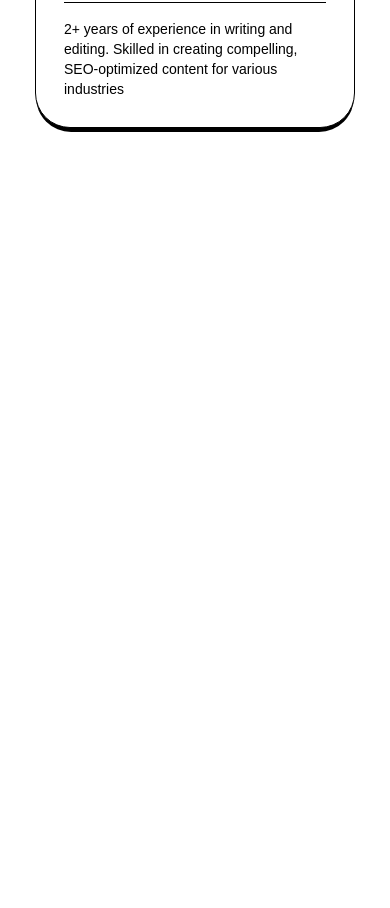
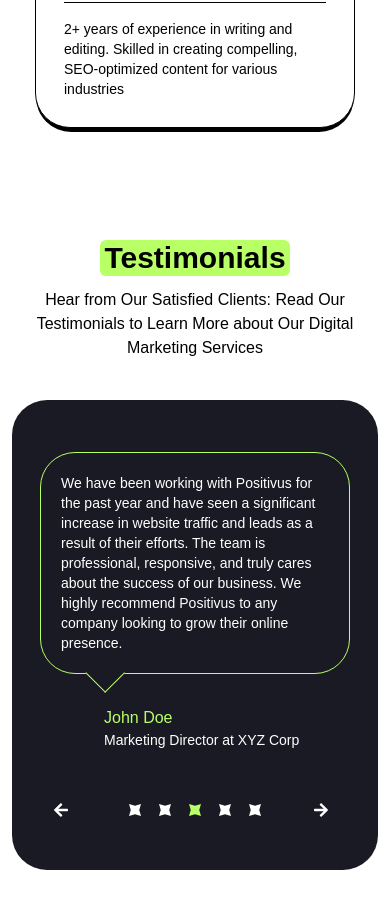
Before and after one commit to photkosee/positivus, a React (Vite) app: page / in a window 390 px wide. Shown: the part 5980-6888 px from the top of the page. Before the commit the page ends 6220 px from the top, so only its background shows below. Built offline with nearby package versions, Linux system fonts and the light colour scheme.

Commit message:
add: testimonial section

```diff
--- a/src/App.tsx
+++ b/src/App.tsx
@@ -5,6 +5,7 @@
 import CaseStudySection from "./components/sections/CaseStudySection";
 import WorkingProcessSection from "./components/sections/WorkingProcessSection";
 import TeamSection from "./components/sections/TeamSection";
+import TestimonialSection from "./components/sections/TestimonialSection";
 
 function App() {
   return (
@@ -15,6 +16,7 @@
         <CaseStudySection />
         <WorkingProcessSection />
         <TeamSection />
+        <TestimonialSection />
       </main>
     </>
   );
--- a/src/components/CaseStudyCarousel.tsx
+++ b/src/components/CaseStudyCarousel.tsx
@@ -22,6 +22,7 @@
       spaceBetween={10}
       className="w-full"
       centeredSlides
+      grabCursor={true}
       breakpoints={{
         550: {
           slidesPerView: 2,
--- /dev/null
+++ b/src/components/TestimonialCarousel.tsx
@@ -0,0 +1,128 @@
+import { useRef, useState } from "react";
+// Import Swiper React components
+import { Swiper, SwiperSlide, SwiperClass } from "swiper/react";
+import { FaArrowLeft, FaArrowRight } from "react-icons/fa";
+
+// Import Swiper styles
+import "swiper/css";
+import "swiper/css/pagination";
+
+import { Testimonial } from "../types";
+
+interface TestimonialCarouselProps {
+  testimonials: Testimonial[];
+}
+
+const TestimonialCarousel = ({ testimonials }: TestimonialCarouselProps) => {
+  const paginationRef = useRef<SwiperClass | null>(null);
+  const [currPage, setCurrPage] = useState<number>(0);
+
+  return (
+    <Swiper
+      slidesPerView={1}
+      spaceBetween={10}
+      className="w-full"
+      initialSlide={Math.round(testimonials.length / 2) - 1}
+      centeredSlides
+      grabCursor={true}
+      breakpoints={{
+        550: {
+          slidesPerView: 1.5,
+          spaceBetween: 15,
+        },
+        1280: {
+          slidesPerView: 2,
+          spaceBetween: 15,
+        },
+      }}
+      onSwiper={(swiper) => {
+        paginationRef.current = swiper;
+      }}
+      onRealIndexChange={(swiper) => {
+        setCurrPage(swiper.activeIndex);
+      }}
+    >
+      {testimonials.map((testimonial, index) => (
+        <SwiperSlide key={index}>
+          <div
+            className="size-full bg-tertiary text-white rounded-main
+            flex flex-col gap-y-8 px-7 md:px-10 text-sm justify-between select-none
+            py-3 md:py-0 min-h-[230px] sm:min-h-[200px] md:min-h-[170px]"
+          >
+            <div
+              className="border border-primary rounded-main p-5 md:p-9 relative
+              before:absolute before:content-[''] before:top-[calc(100%)] before:left-14
+              before:size-7 before:transform before:rotate-45 before:origin-top-right
+              before:border-b before:border-r before:border-primary before:bg-tertiary"
+            >
+              <p>{testimonial.content}</p>
+            </div>
+
+            <div className="flex flex-col pl-16">
+              <p className="text-base text-primary">{testimonial.name}</p>
+              <p>{testimonial.role}</p>
+            </div>
+          </div>
+        </SwiperSlide>
+      ))}
+
+      <div className="flex justify-center items-center gap-x-10 md:gap-x-20 mt-7 md:mt-20">
+        <button
+          onClick={() =>
+            paginationRef.current && paginationRef.current.slidePrev()
+          }
+          className={`size-10 p-2 flex items-center ${
+            currPage === 0 ? "text-neutral-700" : "text-white"
+          }`}
+          disabled={currPage === 0}
+        >
+          <FaArrowLeft />
+        </button>
+
+        <div className="flex gap-x-2.5">
+          {testimonials.map((_, index) => (
+            <button
+              key={index}
+              onClick={() => {
+                if (paginationRef.current) {
+                  paginationRef.current.slideTo(index);
+                  setCurrPage(index);
+                }
+              }}
+              className="text-white size-5 sm:size-7 md:size-9 p-1 flex items-center"
+            >
+              <svg
+                width="14"
+                height="14"
+                viewBox="0 0 14 14"
+                fill="none"
+                xmlns="http://www.w3.org/2000/svg"
+              >
+                <path
+                  d="M7.0099 2.05941L14 0L11.9604 7.0099L14 14L7.0099 11.9604L0 14L2.05941 7.0099L0 0L7.0099 2.05941Z"
+                  fill={`${index === currPage ? "#B9FF66" : "white"}`}
+                />
+              </svg>
+            </button>
+          ))}
+        </div>
+
+        <button
+          onClick={() =>
+            paginationRef.current && paginationRef.current.slideNext()
+          }
+          className={`size-10 p-2 flex items-center ${
+            currPage === testimonials.length - 1
+              ? "text-neutral-700"
+              : "text-white"
+          }`}
+          disabled={currPage === testimonials.length - 1}
+        >
+          <FaArrowRight />
+        </button>
+      </div>
+    </Swiper>
+  );
+};
+
+export default TestimonialCarousel;
--- /dev/null
+++ b/src/components/sections/TestimonialSection.tsx
@@ -0,0 +1,27 @@
+import TestimonialCarousel from "../TestimonialCarousel";
+import testimonials from "../../data/testimonials";
+
+const TestimonialSection = () => {
+  return (
+    <section className="mx-auto max-w-5xl flex flex-col gap-y-10 pt-28 px-3 md:px-7">
+      <div className="w-full flex flex-col lg:flex-row gap-x-10 gap-y-3 items-center">
+        <h3
+          className="text-center lg:text-start text-3xl font-semibold
+          bg-primary px-1 rounded-md"
+        >
+          Testimonials
+        </h3>
+        <p className="max-w-lg mx-auto lg:mx-0 text-wrap text-center lg:text-start">
+          Hear from Our Satisfied Clients: Read Our Testimonials to Learn More
+          about Our Digital Marketing Services
+        </p>
+      </div>
+
+      <div className="bg-tertiary py-10 rounded-main">
+        <TestimonialCarousel testimonials={testimonials} />
+      </div>
+    </section>
+  );
+};
+
+export default TestimonialSection;
--- /dev/null
+++ b/src/data/testimonials.ts
@@ -0,0 +1,31 @@
+import { Testimonial } from "../types";
+
+const testimonials: Testimonial[] = [
+  {
+    content: "We have been working with Positivus for the past year and have seen a significant increase in website traffic and leads as a result of their efforts. The team is professional, responsive, and truly cares about the success of our business. We highly recommend Positivus to any company looking to grow their online presence.",
+    name: "John Doe",
+    role: "Marketing Director at XYZ Corp",
+  },
+  {
+    content: "We have been working with Positivus for the past year and have seen a significant increase in website traffic and leads as a result of their efforts. The team is professional, responsive, and truly cares about the success of our business. We highly recommend Positivus to any company looking to grow their online presence.",
+    name: "John Doe",
+    role: "Marketing Director at XYZ Corp",
+  },
+  {
+    content: "We have been working with Positivus for the past year and have seen a significant increase in website traffic and leads as a result of their efforts. The team is professional, responsive, and truly cares about the success of our business. We highly recommend Positivus to any company looking to grow their online presence.",
+    name: "John Doe",
+    role: "Marketing Director at XYZ Corp",
+  },
+  {
+    content: "We have been working with Positivus for the past year and have seen a significant increase in website traffic and leads as a result of their efforts. The team is professional, responsive, and truly cares about the success of our business. We highly recommend Positivus to any company looking to grow their online presence.",
+    name: "John Doe",
+    role: "Marketing Director at XYZ Corp",
+  },
+  {
+    content: "We have been working with Positivus for the past year and have seen a significant increase in website traffic and leads as a result of their efforts. The team is professional, responsive, and truly cares about the success of our business. We highly recommend Positivus to any company looking to grow their online presence.",
+    name: "John Doe",
+    role: "Marketing Director at XYZ Corp",
+  },
+];
+
+export default testimonials;
--- a/src/types.d.ts
+++ b/src/types.d.ts
@@ -27,3 +27,9 @@
   image: string;
   description: string;
 }
+
+export type Testimonial = {
+  content: string;
+  name: string;
+  role: string;
+}
```
